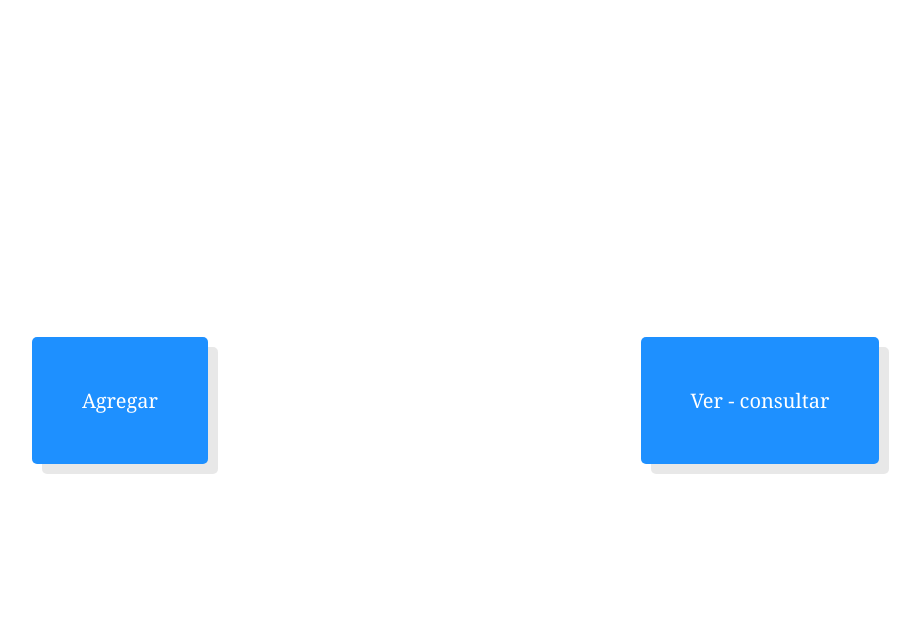
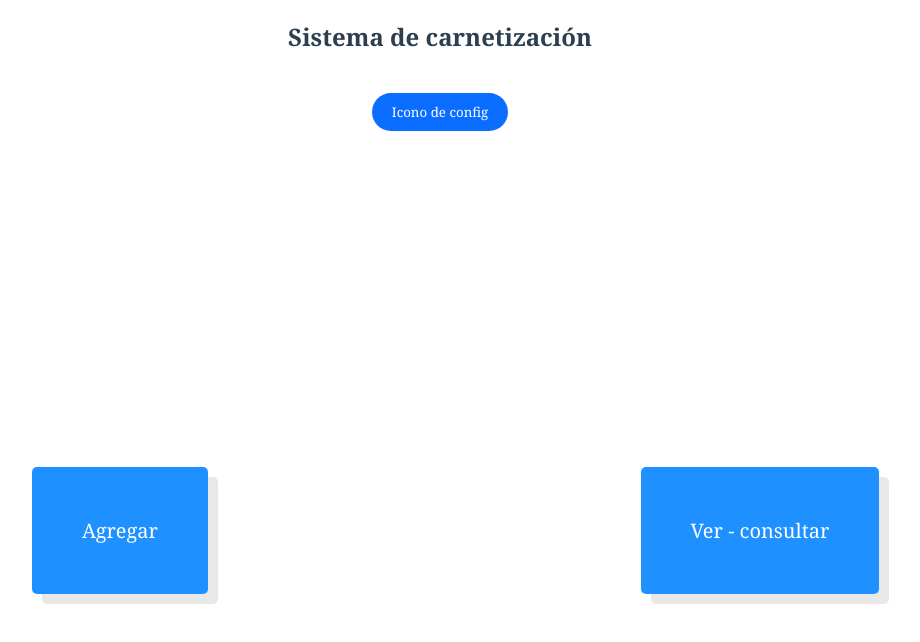
Before and after one commit to luceroflo/ProgramaCarnets, a Vue app in the folder Front-end/: page /registro in a window 1280 px wide. Shown: the top 642 px of the page, without its empty margins (200-1120 px from the left). Built offline with nearby package versions, Linux system fonts and the light colour scheme.

Commit message:
Botón para configurar el admin

```diff
--- a/Front-end/src/views/Principal.vue
+++ b/Front-end/src/views/Principal.vue
@@ -1,4 +1,13 @@
 <template>
+    <div>
+        <div class="head-nav">
+            <h2>Sistema de carnetización</h2>
+            <router-link :to="{ name: 'VerAdmin' }">
+                <button class="config-button">
+                    Icono de config
+                </button>
+            </router-link>
+        </div>
         <div class="main-content">
             <div>
                 <router-link :to="{ name: 'Agregar' }">
@@ -13,6 +22,7 @@
                         Ver - consultar
                     </button>
                 </router-link>
+            </div>
         </div>
     </div>
 </template>
@@ -35,7 +45,7 @@ export default defineComponent({
         margin: auto;
         text-align: center;
     }
-    button {
+    .main-content button {
         cursor: pointer;
         padding: 50px;
         margin: auto;
```
Lines whose indentation alone changed are shown as unchanged.
